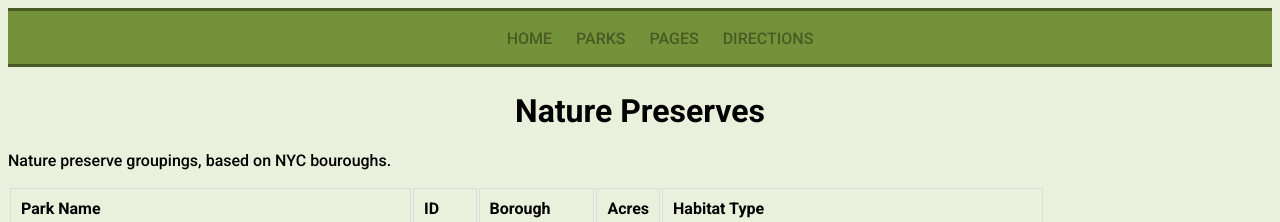
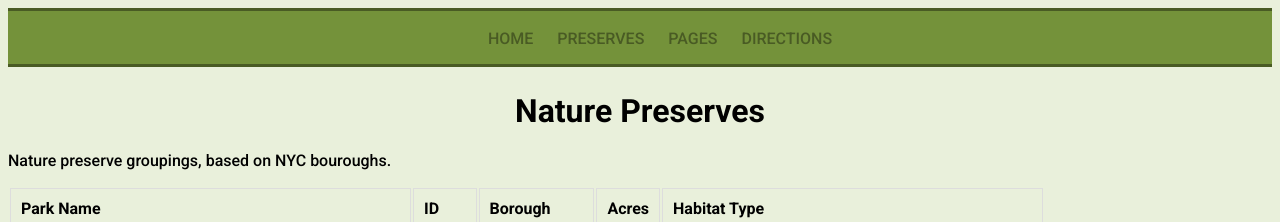
Before and after one commit to annabellamelvin/annabellamelvin.github.io, a Jekyll site: the page Nature_Preserves/nature_table.html, which Jekyll copies as it is, in a window 1280 px wide and 900 px high. Shown: the top 222 px of the window. Built offline with Jekyll 4.4.1, drawn with Linux system fonts in a browser that asks for light colours.

Commit message:
Update nature_table.html

```diff
--- a/Nature_Preserves/nature_table.html
+++ b/Nature_Preserves/nature_table.html
@@ -28,7 +28,7 @@
             <div class="tabs">
                 <ul class="table-list">
                     <li><a href="index.html" style="text-decoration:none">Home</a></li>
-                    <li><a href="" style="text-decoration:none">Parks</a></li>
+                    <li><a href="" style="text-decoration:none">Preserves</a></li>
                     <li><a href="Parks.html" style="text-decoration:none">Pages</a></li>
                     <li><a href="Directions.html" style="text-decoration:none">Directions</a></li>
                 </ul>
```
